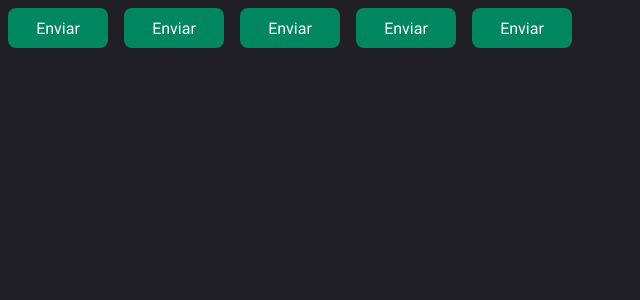
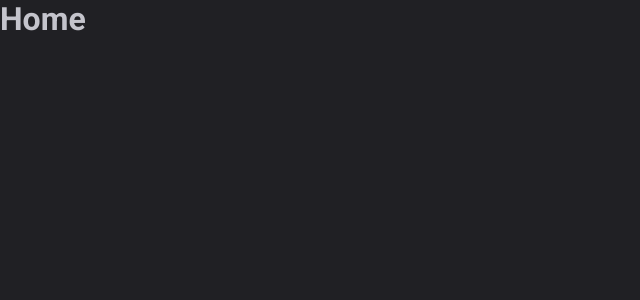
Before and after one commit to bertiGrazi/fullstack, a React (Vite) app in the folder ignite_timer/: page / in a window 1280 px wide. Shown: the top 300 px of the page, without its empty margins (0-640 px from the left). Built offline with nearby package versions, Linux system fonts and the light colour scheme.

Commit message:
config router home and history pages

```diff
--- a/ignite_timer/package.json
+++ b/ignite_timer/package.json
@@ -10,8 +10,11 @@
     "lint": "npx eslint src --ext .ts,.tsx"
   },
   "dependencies": {
+    "dom": "^0.0.3",
     "react": "^18.2.0",
-    "react-dom": "^18.2.0"
+    "react-dom": "^18.2.0",
+    "react-router-dom": "^6.20.0",
+    "router": "^1.3.8"
   },
   "devDependencies": {
     "@rocketseat/eslint-config": "^2.1.0",
--- a/ignite_timer/src/App.tsx
+++ b/ignite_timer/src/App.tsx
@@ -1,18 +1,16 @@
 import { ThemeProvider } from 'styled-components'
-import { Button } from './components/Button'
+import { BrowserRouter } from 'react-router-dom'
+import { Router } from './Router'
+
 import { GlobalStyle } from './styles/global'
-
 import { defaultTheme } from './styles/theme/default'
 
 export function App() {
   return (
     <ThemeProvider theme={defaultTheme}>
-      <Button variant="primary" />
-      <Button variant="danger" />
-      <Button variant="secondary" />
-      <Button variant="sucess" />
-      <Button />
-
+      <BrowserRouter>
+        <Router />
+      </BrowserRouter>
       <GlobalStyle />
     </ThemeProvider>
   )
--- /dev/null
+++ b/ignite_timer/src/Router.tsx
@@ -0,0 +1,13 @@
+import { Routes, Route } from 'react-router-dom'
+
+import { Home } from './pages/Home'
+import { History } from './pages/History'
+
+export function Router() {
+  return (
+    <Routes>
+      <Route path="/" element={<Home />} />
+      <Route path="/history" element={<History />} />
+    </Routes>
+  )
+}
--- a/ignite_timer/src/components/Button.styles.ts
+++ /dev/null
@@ -1,31 +0,0 @@
-import styled, { css } from 'styled-components'
-
-export type ButtonVariant = 'primary' | 'secondary' | 'danger' | 'sucess'
-
-interface ButtonContainerProps {
-  variant: ButtonVariant
-}
-
-const buttonVariants = {
-  primary: 'purple',
-  secondary: 'orange',
-  danger: 'red',
-  sucess: 'green',
-}
-
-export const ButtonContainer = styled.button<ButtonContainerProps>`
-  width: 100px;
-  height: 40px;
-  border-radius: 8px;
-  border: 0;
-  margin: 8px;
-
-  background-color: ${(props) => props.theme['green-500']};
-  color: ${(props) => props.theme.white};
-
-  /* ${(props) => {
-    return css`
-      background-color: ${buttonVariants[props.variant]};
-    `
-  }} */
-`
--- a/ignite_timer/src/components/Button.tsx
+++ /dev/null
@@ -1,10 +0,0 @@
-import { ButtonContainer, ButtonVariant } from './Button.styles'
-
-interface ButtonProps {
-  variant?: ButtonVariant
-}
-
-// eslint-disable-next-line @typescript-eslint/no-unused-vars
-export function Button({ variant = 'primary' }: ButtonProps) {
-  return <ButtonContainer variant={variant}>Enviar</ButtonContainer>
-}
--- /dev/null
+++ b/ignite_timer/src/pages/History.tsx
@@ -0,0 +1,3 @@
+export function History() {
+  return <h1>History</h1>
+}
--- /dev/null
+++ b/ignite_timer/src/pages/Home.tsx
@@ -0,0 +1,3 @@
+export function Home() {
+  return <h1>Home</h1>
+}
```
Also changed, not shown: 1 other file (tests, documents, lock files or other folders).
